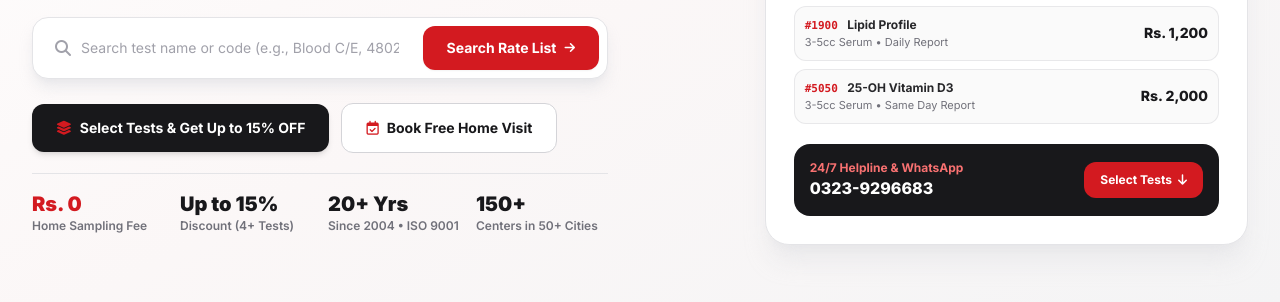
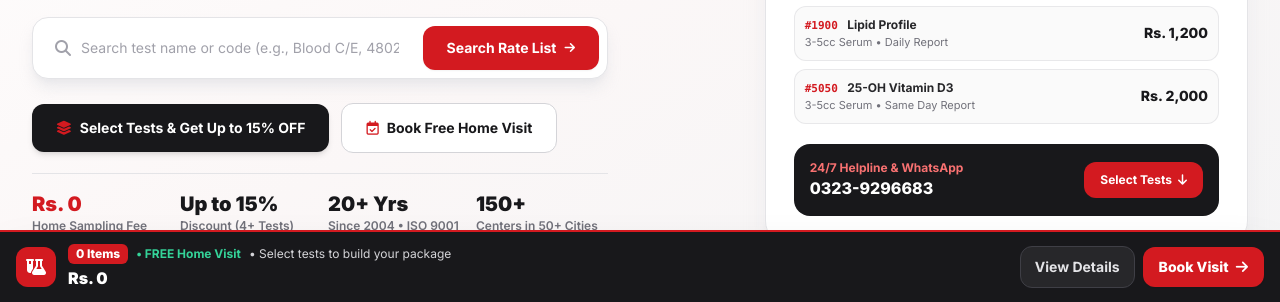
Before and after one commit to crestbridge-bpo/Free-Home-Sampling, a plain HTML site: page index.html in a window 1280 px wide. Shown: the part 498-800 px from the top of the page. Drawn offline with nearby package versions, Linux system fonts and the light colour scheme.

Commit message:
Update index.html

```diff
--- a/index.html
+++ b/index.html
@@ -498,19 +498,25 @@
         </div>
     </section>
 
-    <!-- MOBILE FLOATING BOTTOM PACKAGE BAR -->
-    <div id="mobile-floating-bar" class="lg:hidden fixed bottom-0 inset-x-0 z-40 bg-zinc-900 text-white border-t-2 border-[#D31A20] px-4 py-3 shadow-2xl">
-        <div class="max-w-lg mx-auto flex items-center justify-between gap-3">
-            <div onclick="toggleCartDrawer(true)" class="cursor-pointer">
-                <div class="flex items-center gap-2">
-                    <span id="mobile-bar-count" class="px-2 py-0.5 rounded-md bg-[#D31A20] text-white text-xs font-extrabold">0 Items</span>
-                    <span id="mobile-bar-discount-tag" class="text-xs text-emerald-400 font-bold">• FREE Home Visit</span>
-                </div>
-                <p id="mobile-bar-total" class="text-base font-black text-white mt-0.5">Rs. 0</p>
+    <!-- FLOATING BOTTOM PACKAGE BAR (Visible on Mobile & Desktop) -->
+    <div id="mobile-floating-bar" class="fixed bottom-0 inset-x-0 z-40 bg-zinc-900 text-white border-t-2 border-[#D31A20] px-4 py-3 shadow-2xl">
+        <div class="max-w-7xl mx-auto flex flex-wrap items-center justify-between gap-3">
+            <div onclick="toggleCartDrawer(true)" class="cursor-pointer flex items-center gap-3 min-w-0 flex-1">
+                <div class="w-10 h-10 rounded-xl bg-[#D31A20] text-white flex items-center justify-center shrink-0">
+                    <i class="fa-solid fa-flask-vial"></i>
+                </div>
+                <div class="min-w-0">
+                    <div class="flex items-center gap-2 flex-wrap">
+                        <span id="mobile-bar-count" class="px-2 py-0.5 rounded-md bg-[#D31A20] text-white text-xs font-extrabold">0 Items</span>
+                        <span id="mobile-bar-discount-tag" class="text-xs text-emerald-400 font-bold">• FREE Home Visit</span>
+                        <span id="mobile-bar-items-preview" class="hidden sm:inline text-xs text-zinc-300 truncate max-w-md">Select tests to build your package</span>
+                    </div>
+                    <p id="mobile-bar-total" class="text-base font-black text-white mt-0.5">Rs. 0</p>
+                </div>
             </div>
-            <div class="flex items-center gap-2">
-                <button onclick="toggleCartDrawer(true)" class="px-3.5 py-2.5 rounded-xl bg-zinc-800 hover:bg-zinc-700 text-xs font-bold text-zinc-200 border border-zinc-700">
-                    View List
+            <div class="flex items-center gap-2 shrink-0">
+                <button onclick="toggleCartDrawer(true)" class="px-3.5 py-2.5 rounded-xl bg-zinc-800 hover:bg-zinc-700 text-xs sm:text-sm font-bold text-zinc-200 border border-zinc-700">
+                    View Details
                 </button>
                 <button onclick="openBookingModal()" class="px-4 py-2.5 rounded-xl bg-[#D31A20] hover:bg-[#B01419] text-white text-xs sm:text-sm font-extrabold shadow-sm">
                     Book Visit <i class="fa-solid fa-arrow-right ml-1"></i>
@@ -751,6 +757,10 @@
                             <div class="border-t border-zinc-200 pt-3 flex items-center justify-between">
                                 <span class="text-sm font-extrabold text-zinc-900">Net Payable at Home</span>
                                 <span id="conf-total" class="text-xl font-black text-[#D31A20]">Rs. 0</span>
+                            </div>
+                        </div>
+                    </div>
+
                     <!-- Share on WhatsApp, Print & Close Actions -->
                     <div class="flex flex-wrap items-center justify-center gap-2.5 pt-2">
                         <button type="button" onclick="shareSlipOnWhatsApp()" class="w-full sm:w-auto px-4 py-3 rounded-xl bg-emerald-600 hover:bg-emerald-700 text-white text-sm font-bold flex items-center justify-center gap-2 shadow-sm transition">
@@ -772,7 +782,7 @@
     </div>
 
     <!-- Footer -->
-    <footer class="bg-zinc-950 text-zinc-400 py-8 border-t border-zinc-800">
+    <footer class="bg-zinc-950 text-zinc-400 pt-8 pb-24 border-t border-zinc-800">
         <div class="max-w-7xl mx-auto px-4 sm:px-6 lg:px-8 flex flex-col sm:flex-row items-center justify-between gap-4 text-xs">
             <div class="flex items-center gap-2">
                 <span class="font-black text-white text-sm">Alfalah<span class="text-[#D31A20]">LahoreLab</span></span>
@@ -1457,6 +1467,12 @@
             document.getElementById('mobile-bar-discount-tag').textContent = totals.discountPercent > 0
                 ? `• ${totals.discountPercent}% OFF Applied!`
                 : '• FREE Home Visit';
+            const previewEl = document.getElementById('mobile-bar-items-preview');
+            if (previewEl) {
+                previewEl.textContent = totals.itemCount > 0
+                    ? `• ${state.cart.map(i => '#' + i.code + ' ' + i.name).join(', ')}`
+                    : '• Select tests to build your package';
+            }
 
             // Update 4-Segment Progress Bar
             const pill = document.getElementById('discount-badge-pill');
```
